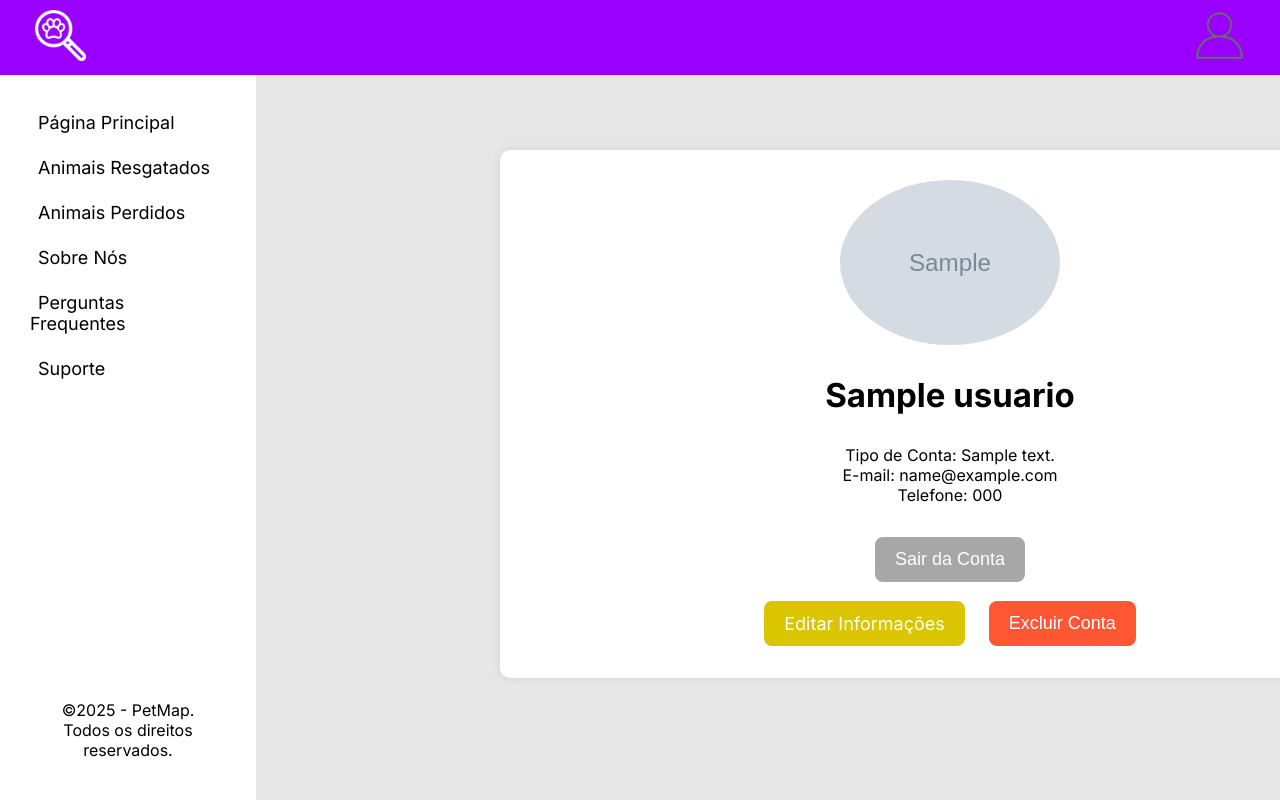
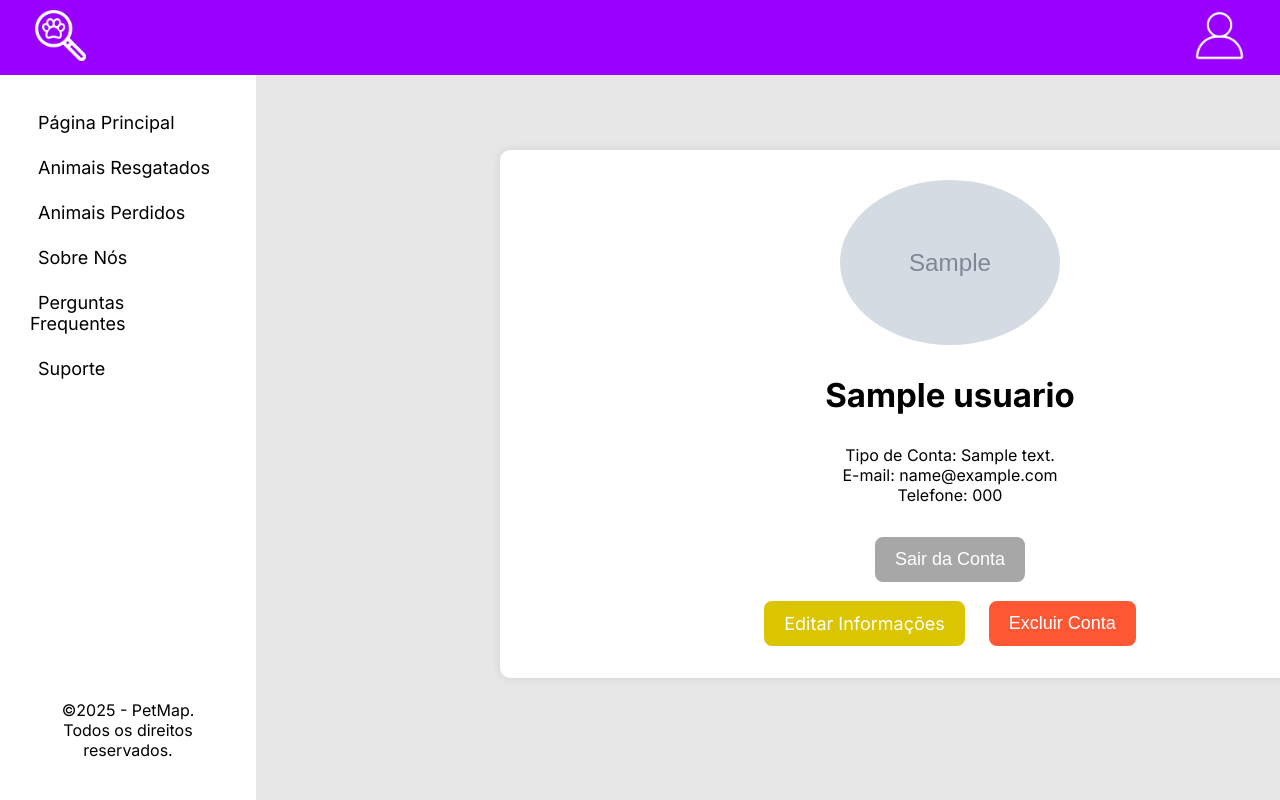
Before and after one commit to arthurpansera/PetMap, a PHP site: page /src/assets/pages/profile.php in a window 1280 px wide. Run offline with PHP 8.4, Linux system fonts and the light colour scheme; the visitor is signed in with stand-in values (Sample User, id 1); tables that the repository leaves empty hold one stand-in row (values such as "Sample post"); grey boxes marked "Sample" are stand-in pictures.

Commit message:
profile icon update

```diff
--- a/src/assets/pages/profile.php
+++ b/src/assets/pages/profile.php
@@ -202,7 +202,7 @@ if (isset($_POST['update_profile'])) {
                     <img src="../images/logo-petmap/white-logo.png" alt="Logo PetMap">
                 </a>
                 <a href="profile.php" class="profile-image">
-                    <img src="../images/login-images/perfil-de-usuario.png" alt="Ícone de Perfil">
+                    <img src="../images/perfil-images/profile-icon.png" alt="Ícone de Perfil">
                 </a>
             </nav>
         </div>
```
Also changed, not shown: src/assets/images/perfil-images/profile-icon.png (added).
